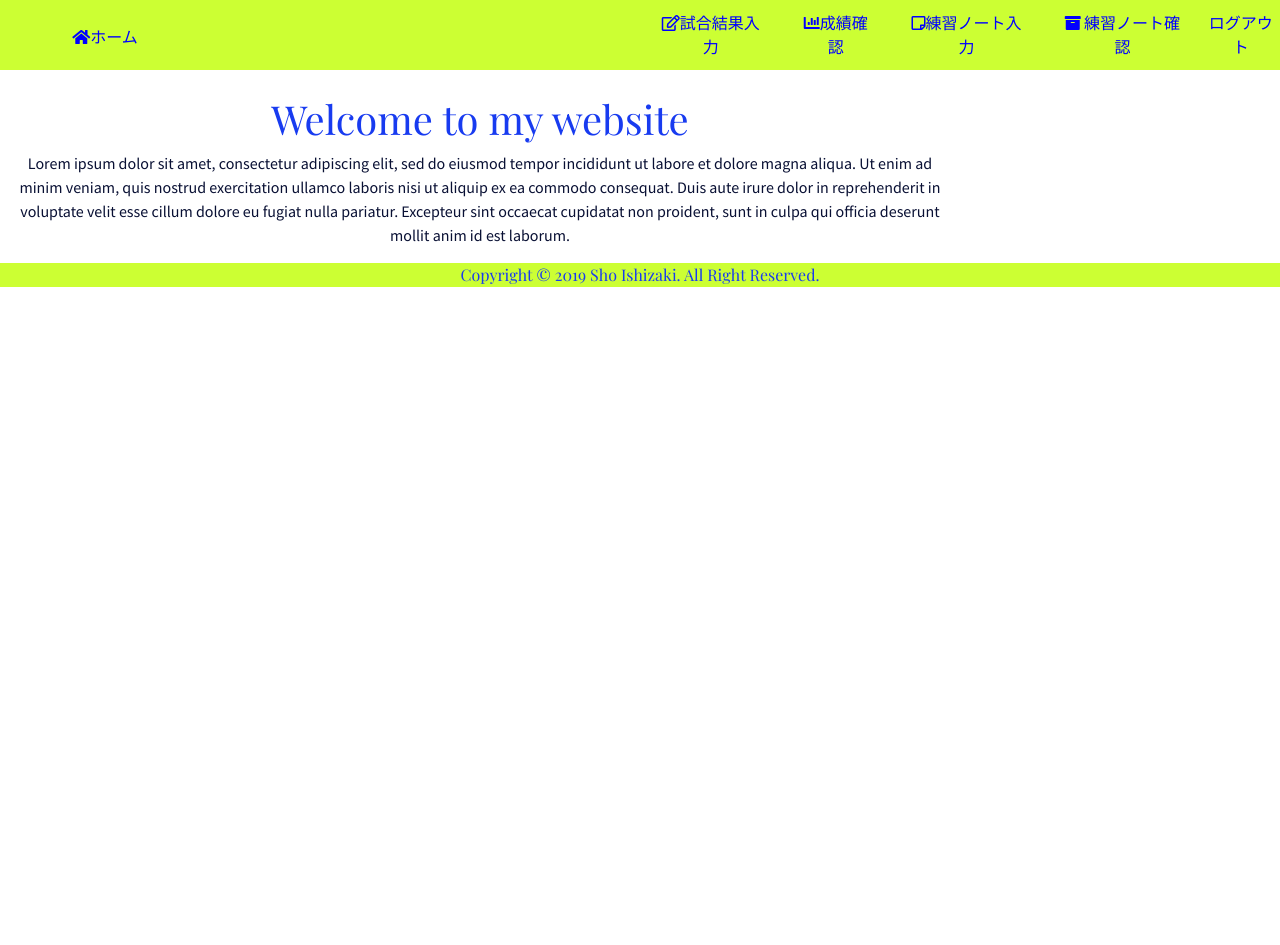
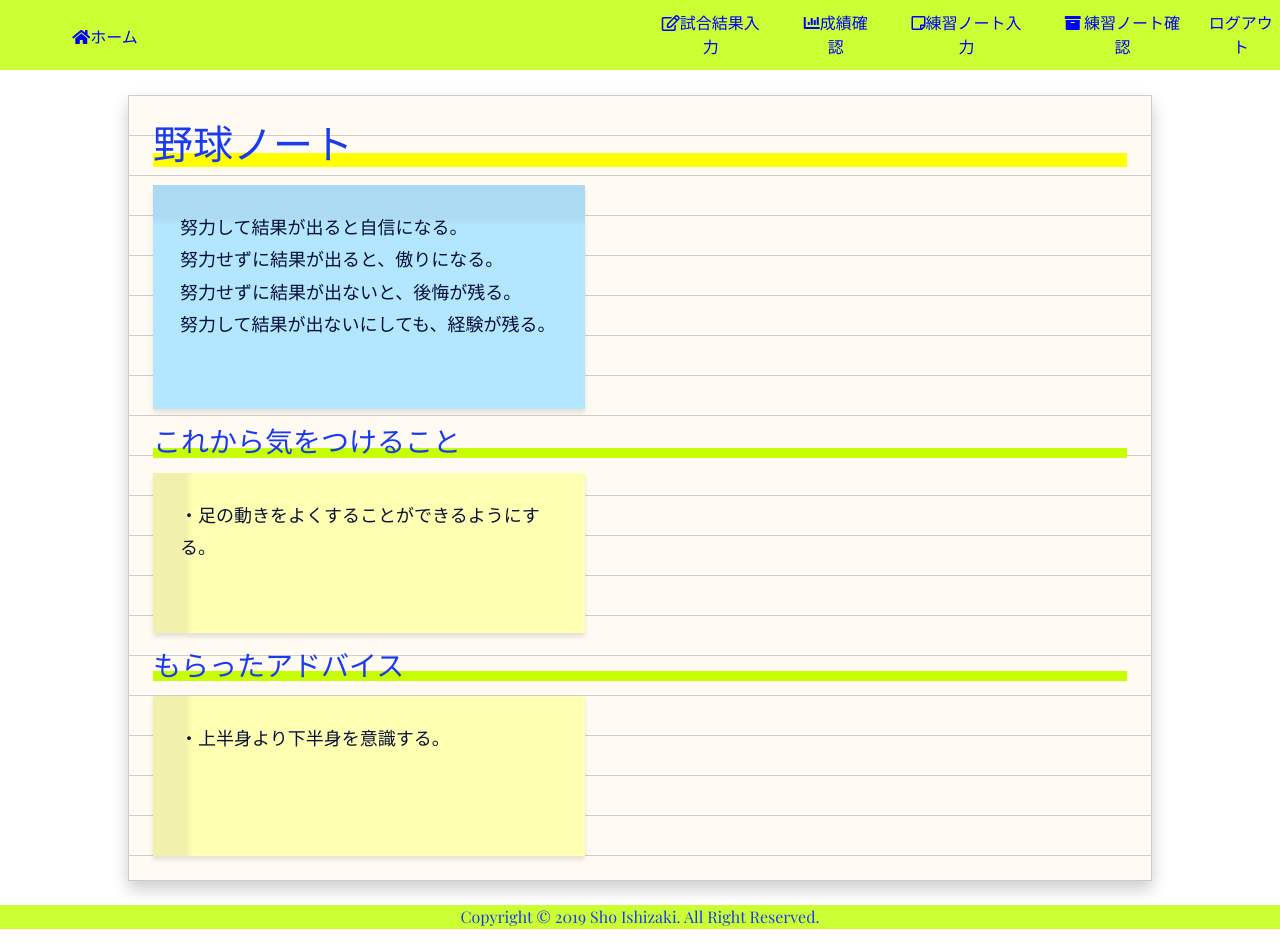
Before and after one commit to shoishizaki/baseball_game_and_practice_notes_web_app, a Django app: page / in a window 1280 px wide. Before the commit the page ends 287 px from the top, so only its background shows below. Run offline with Django 3.2, Linux system fonts and the light colour scheme; a user stored in the database is signed in; data comes from the database, SQL or seed files in the repository; some libraries are stand-ins or nearby versions.

Commit message:
Make FirstPage design

```diff
--- a/baseball_game_and_practice_notes/views.py
+++ b/baseball_game_and_practice_notes/views.py
@@ -14,7 +14,9 @@ from .forms import PracticeNoteForm
 
 @login_required
 def index(request):
-    return render(request,'baseball_game_and_practice_notes/first_page.html')
+    practice_note_list = PracticeNote.objects.all()
+    index_dict = {'practice_note_list':practice_note_list}
+    return render(request,'baseball_game_and_practice_notes/first_page.html', index_dict)
 
 
 @login_required
--- a/static/css/baseball_game_and_practice_notes/style.css
+++ b/static/css/baseball_game_and_practice_notes/style.css
@@ -526,3 +526,72 @@ a:visited {
 .sign_up input[type="submit"]:hover {
   background: #2ecc71;
 }
+
+/* firstpage */
+
+.toppage {
+  text-align: left;
+  width: 80%;
+  margin: 24px auto;
+  box-shadow: 0 8px 16px 0 rgba(0, 0, 0, 0.2);
+  padding: 24px;
+  background: linear-gradient(#ccc 1px, transparent 1px) #fffbf2;
+  background-size: auto 2.5em;
+  line-height: 2.5em;
+  border-bottom: 1px solid #ccc;
+  border-left: 1px solid #ccc;
+  border-right: 1px solid #ccc;
+  overflow: hidden;
+  display: flex;
+  flex-direction: column;
+  justify-content: flex-start;
+  align-content: space-around;
+}
+
+.toppage h1 {
+  background: linear-gradient(transparent 70%, #ffff00 0%);
+}
+
+.fusen-blue {
+  width: 27rem;
+  height: 14rem;
+  padding: 1.5em;
+  margin-top: 10px;
+  overflow: hidden;
+  box-shadow: 0 0.25rem 0.25rem hsla(0, 0%, 0%, 0.1);
+  background-image: linear-gradient(
+      180deg,
+      hsla(0, 0%, 45%, 0.1) 2rem,
+      hsla(0, 100%, 100%, 0) 2.5rem
+    ),
+    linear-gradient(180deg, hsla(200, 100%, 85%, 1), hsla(200, 100%, 85%, 1));
+  font-size: 1.125rem;
+  line-height: 1.8;
+}
+
+.fusen-yellow {
+  width: 27rem;
+  height: 10rem;
+  padding: 1.5em;
+  margin-top: 10px;
+  overflow: hidden;
+  box-shadow: 0 0.25rem 0.25rem hsla(0, 0%, 0%, 0.1);
+  background-image:
+    linear-gradient(90deg, hsla(0, 0%, 45%, .1) 2rem, hsla(0, 100%, 100%, 0) 2.5rem)
+  , linear-gradient(90deg, hsla(60, 100%, 85%, 1), hsla(60, 100%, 85%, 1));
+    linear-gradient(180deg, hsla(200, 100%, 85%, 1), hsla(200, 100%, 85%, 1));
+  font-size: 1.125rem;
+  line-height: 1.8;
+}
+
+.next_goal_area h3 {
+  background: linear-gradient(transparent 70%, #c8ff00 0%);
+  margin-top: 15px;
+  margin-bottom: 15px;
+}
+
+.advice-area h3 {
+  background: linear-gradient(transparent 70%, #c8ff00 0%);
+  margin-top: 15px;
+  margin-bottom: 15px;
+}
--- a/templates/baseball_game_and_practice_notes/first_page.html
+++ b/templates/baseball_game_and_practice_notes/first_page.html
@@ -2,25 +2,31 @@
 <title>First page</title>
 
 <section class="main-section">
-  <div class="col-9">
-    <div class="tab-content" id="v-pills-tabContent">
-      <div
-        class="tab-pane fade show active"
-        id="v-pills-home"
-        role="tabpanel"
-        aria-labelledby="v-pills-home-tab"
-      >
-        <h1>Welcome to my website</h1>
-        <p>
-          Lorem ipsum dolor sit amet, consectetur adipiscing elit, sed do
-          eiusmod tempor incididunt ut labore et dolore magna aliqua. Ut enim ad
-          minim veniam, quis nostrud exercitation ullamco laboris nisi ut
-          aliquip ex ea commodo consequat. Duis aute irure dolor in
-          reprehenderit in voluptate velit esse cillum dolore eu fugiat nulla
-          pariatur. Excepteur sint occaecat cupidatat non proident, sunt in
-          culpa qui officia deserunt mollit anim id est laborum.
-        </p>
+  <div class="toppage">
+    <h1>野球ノート</h1>
+    <div class="fusen-blue">
+      <p>
+        努力して結果が出ると自信になる。<br />
+        努力せずに結果が出ると、傲りになる。<br />
+        努力せずに結果が出ないと、後悔が残る。<br />
+        努力して結果が出ないにしても、経験が残る。<br />
+      </p>
+    </div>
+    <div class="next_goal_area">
+      <h3>これから気をつけること</h3>
+      {% for practice_note in practice_note_list %}
+      <div class="fusen-yellow">
+        {{ practice_note.next_goal }}
       </div>
+      {% endfor %}
+    </div>
+    <div class="advice-area">
+      <h3>もらったアドバイス</h3>
+      {% for practice_note in practice_note_list %}
+      <div class="fusen-yellow">
+        {{ practice_note.advice }}
+      </div>
+      {% endfor %}
     </div>
   </div>
 </section>
```
